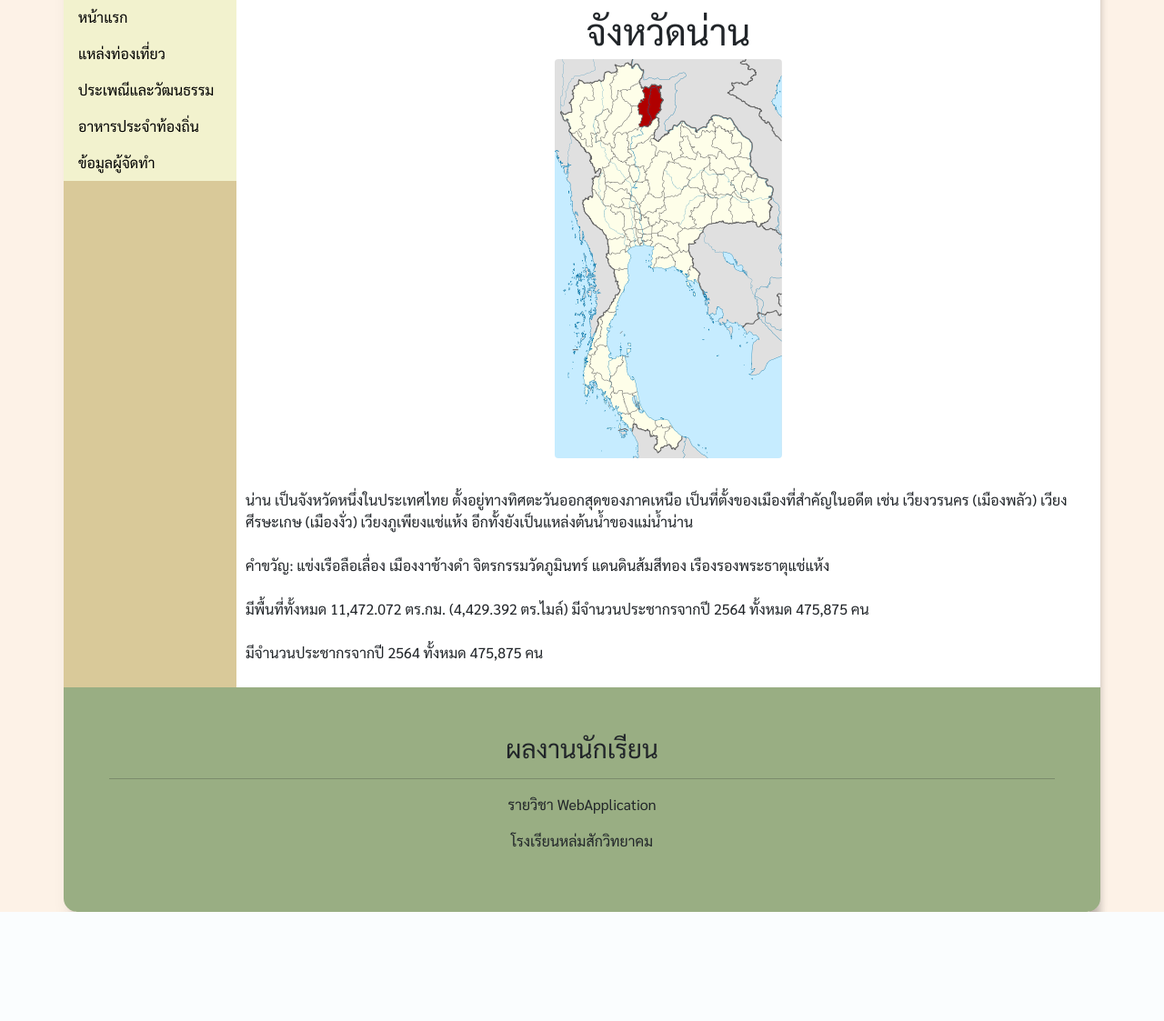
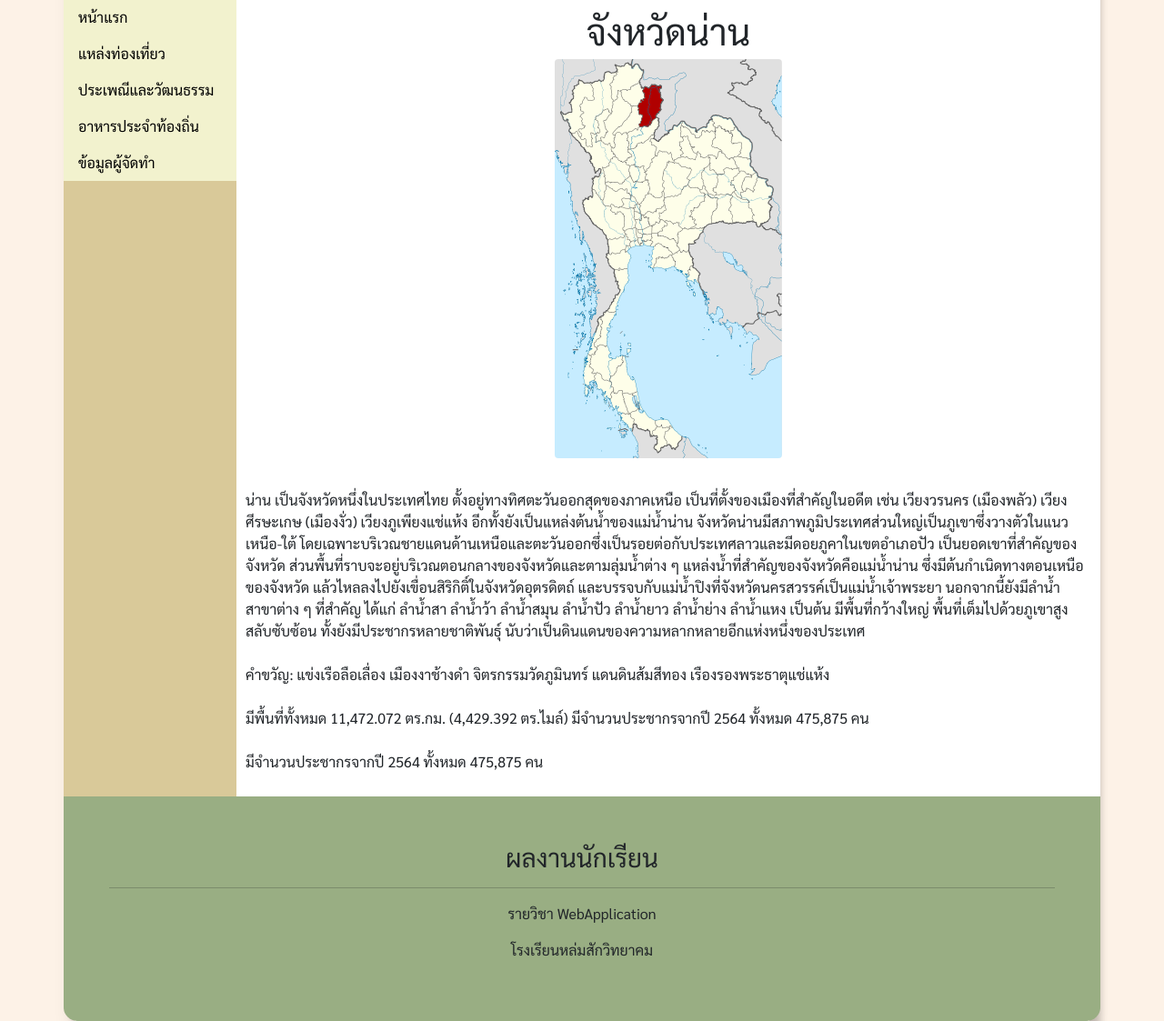
Before and after one commit to nonginjun/phpclassroom, a PHP site: page / in a window 1280 px wide. Shown: the part 161-1284 px from the top of the page at 91% size. Before the commit the page ends 1164 px from the top, so only its background shows below. Run offline with PHP 8.4, Linux system fonts and the light colour scheme.

Commit message:
Update index.php

```diff
--- a/index.php
+++ b/index.php
@@ -122,6 +122,7 @@
           <p>
             <br>
                       น่าน เป็นจังหวัดหนึ่งในประเทศไทย ตั้งอยู่ทางทิศตะวันออกสุดของภาคเหนือ เป็นที่ตั้งของเมืองที่สำคัญในอดีต เช่น เวียงวรนคร (เมืองพลัว) เวียงศีรษะเกษ (เมืองงั่ว) เวียงภูเพียงแช่แห้ง อีกทั้งยังเป็นแหล่งต้นน้ำของแม่น้ำน่าน
+            จังหวัดน่านมีสภาพภูมิประเทศส่วนใหญ่เป็นภูเขาซึ่งวางตัวในแนวเหนือ-ใต้ โดยเฉพาะบริเวณชายแดนด้านเหนือและตะวันออกซึ่งเป็นรอยต่อกับประเทศลาวและมีดอยภูคาในเขตอำเภอปัว เป็นยอดเขาที่สำคัญของจังหวัด ส่วนพื้นที่ราบจะอยู่บริเวณตอนกลางของจังหวัดและตามลุ่มน้ำต่าง ๆ แหล่งน้ำที่สำคัญของจังหวัดคือแม่น้ำน่าน ซึ่งมีต้นกำเนิดทางตอนเหนือของจังหวัด แล้วไหลลงไปยังเขื่อนสิริกิติ์ในจังหวัดอุตรดิตถ์ และบรรจบกับแม่น้ำปิงที่จังหวัดนครสวรรค์เป็นแม่น้ำเจ้าพระยา นอกจากนี้ยังมีลำน้ำสาขาต่าง ๆ ที่สำคัญ ได้แก่ ลำน้ำสา ลำน้ำว้า ลำน้ำสมุน ลำน้ำปัว ลำน้ำยาว ลำน้ำย่าง ลำน้ำแหง เป็นต้น มีพื้นที่กว้างใหญ่ พื้นที่เต็มไปด้วยภูเขาสูงสลับซับซ้อน ทั้งยังมีประชากรหลายชาติพันธุ์ นับว่าเป็นดินแดนของความหลากหลายอีกแห่งหนึ่งของประเทศ
             <br/>
             <br>
 คำขวัญ: แข่งเรือลือเลื่อง เมืองงาช้างดำ จิตรกรรมวัดภูมินทร์ แดนดินส้มสีทอง เรืองรองพระธาตุแช่แห้ง
```
